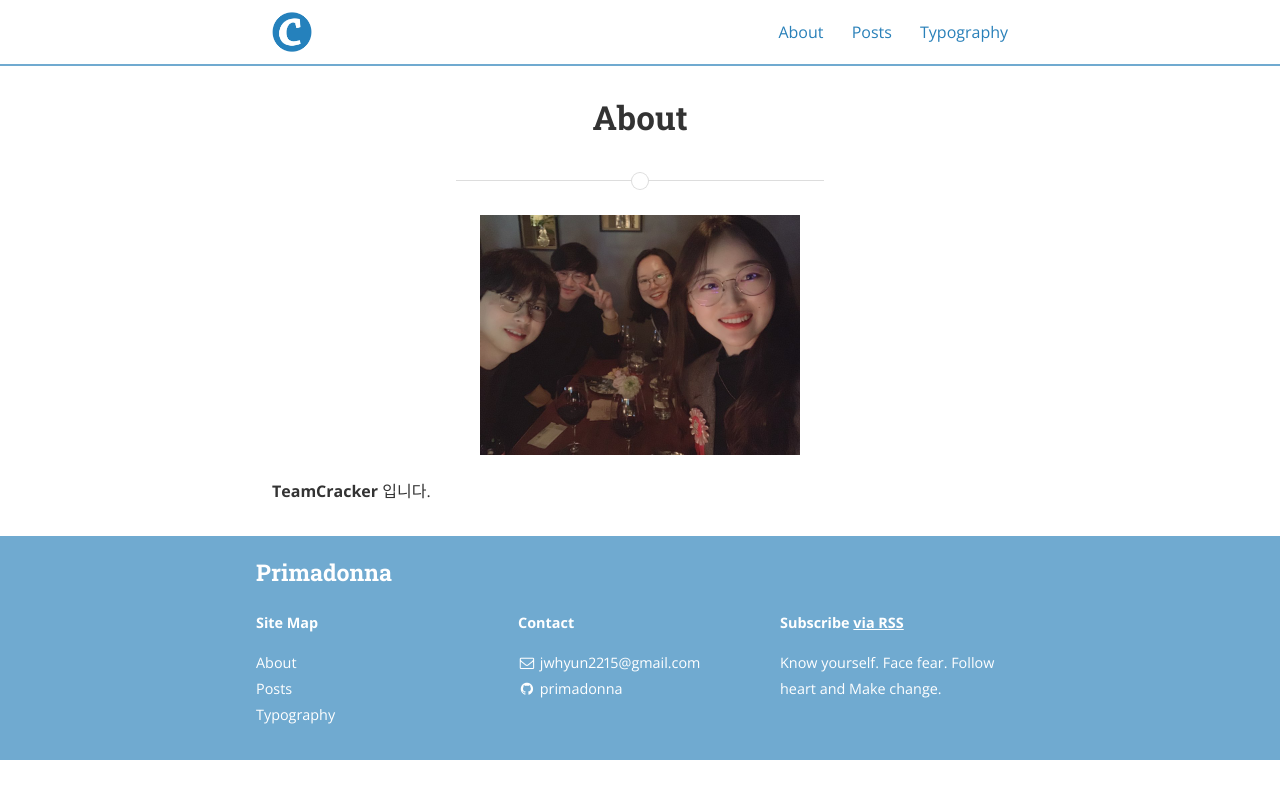
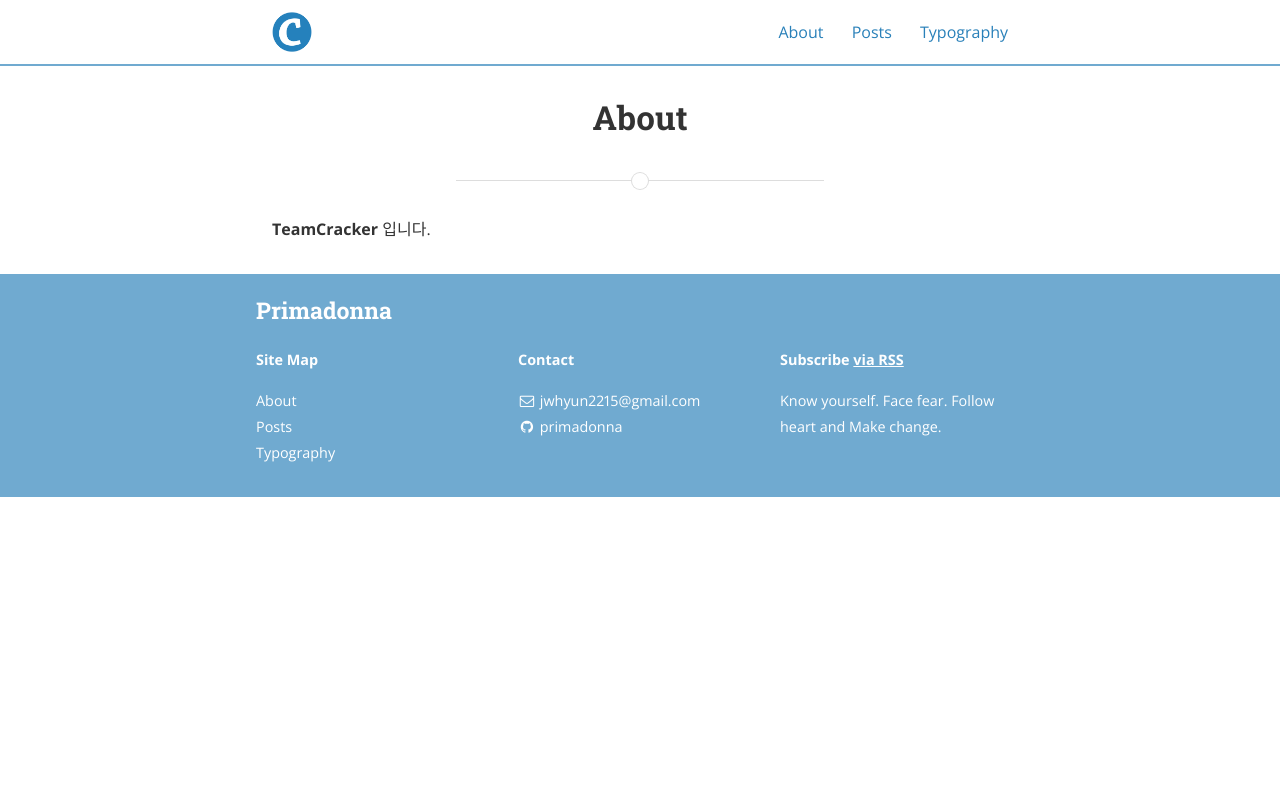
Before and after one commit to PrimadonnaGit/PrimadonnaGit.github.io, a Jekyll site: the page built from about.md, in a window 1280 px wide. Shown: the top 799 px of the page. Built offline with Jekyll 4.4.1, drawn with Linux system fonts in a browser that asks for light colours; nearby versions of some CDN libraries.

Commit message:
Fixed untracked files

```diff
--- a/about.md
+++ b/about.md
@@ -4,6 +4,4 @@
 permalink: /about/
 ---
 
-<img src="{{ site.baseurl }}/assets/cracker_all1.jpg" title="Profile Picture" class="profile">
-
 **TeamCracker** 입니다.
```
